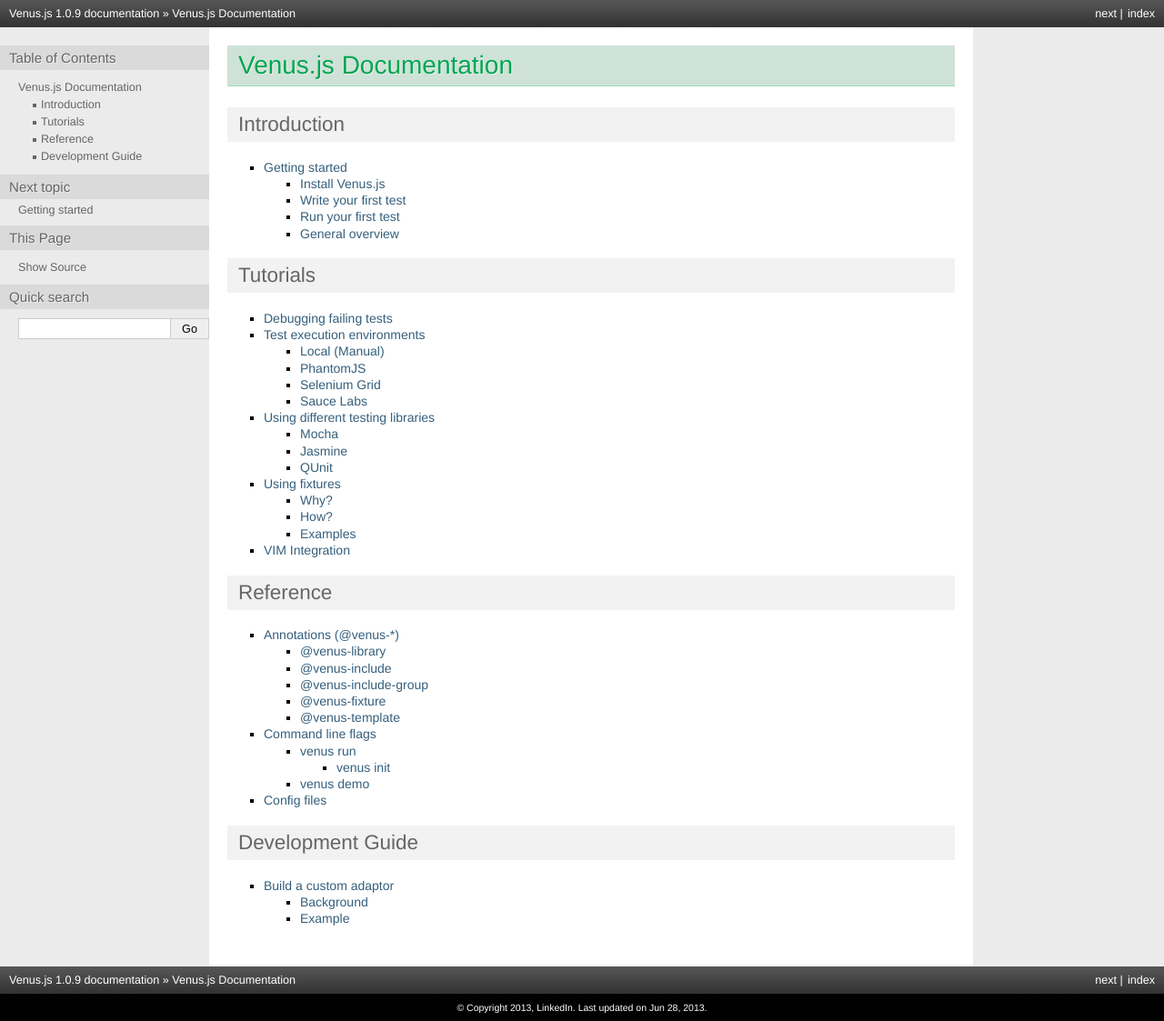
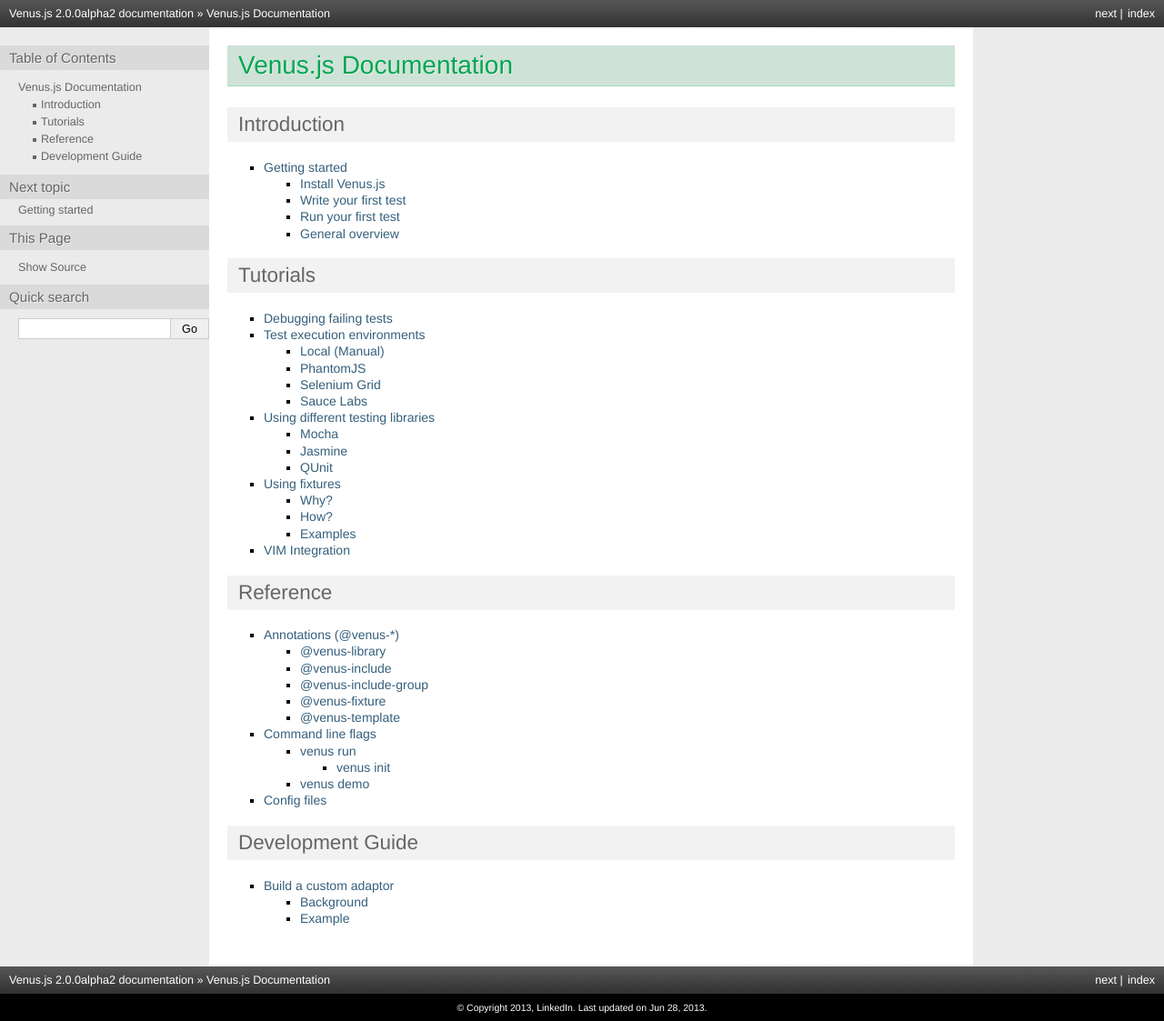
Before and after one commit to LinkedInAttic/venus.js, a Sphinx documentation site: the page built from docs/source/index.rst, in a window 1280 px wide. Shown: the whole page at 91% size. Built offline with Sphinx 7.4.7, drawn with Linux system fonts in a browser that asks for light colours.

Commit message:
Update version string for docs

```diff
--- a/docs/source/conf.py
+++ b/docs/source/conf.py
@@ -48,9 +48,9 @@
 # built documents.
 #
 # The short X.Y version.
-version = '1.0'
+version = '2.0'
 # The full version, including alpha/beta/rc tags.
-release = '1.0.9'
+release = '2.0.0alpha2'
 
 # The laframeworknguage for content autogenerated by Sphinx. Refer to documentation
 # for a list of supported languages.
```
